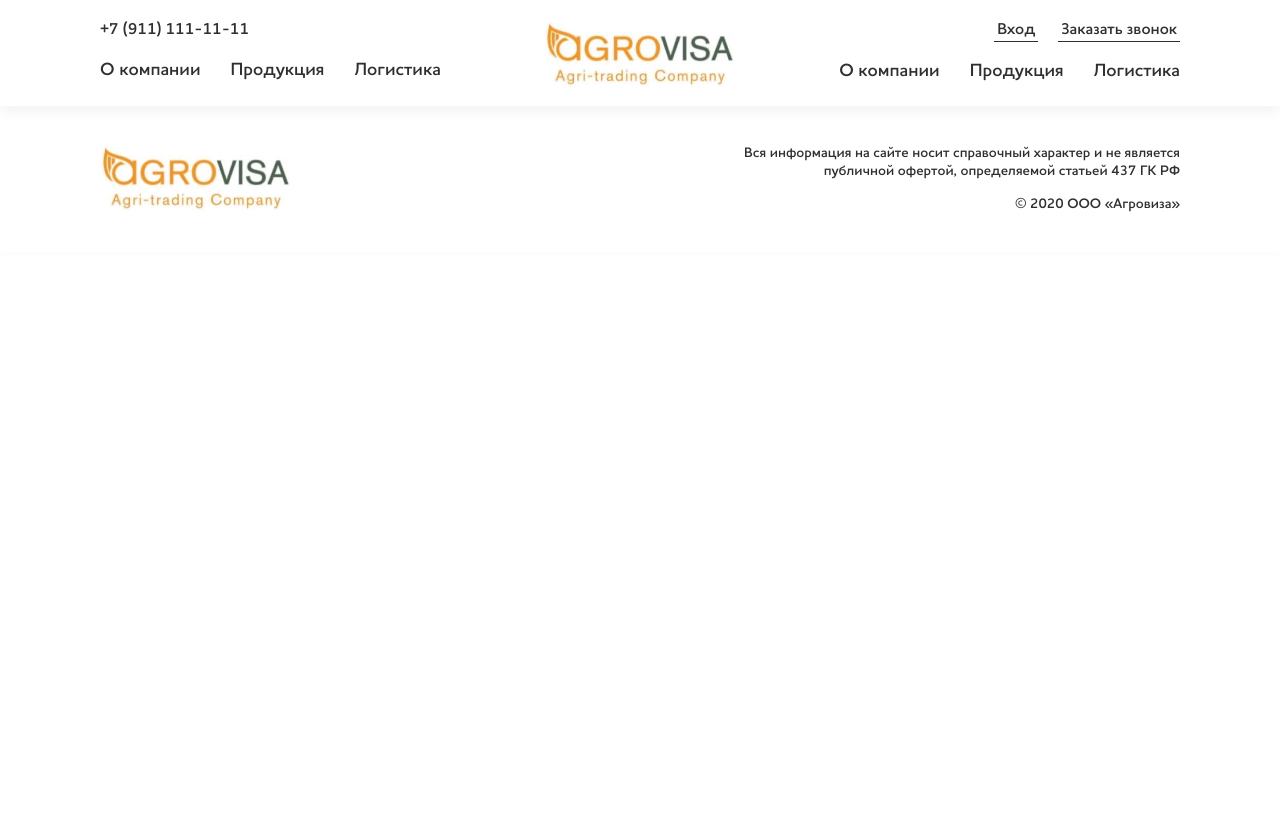
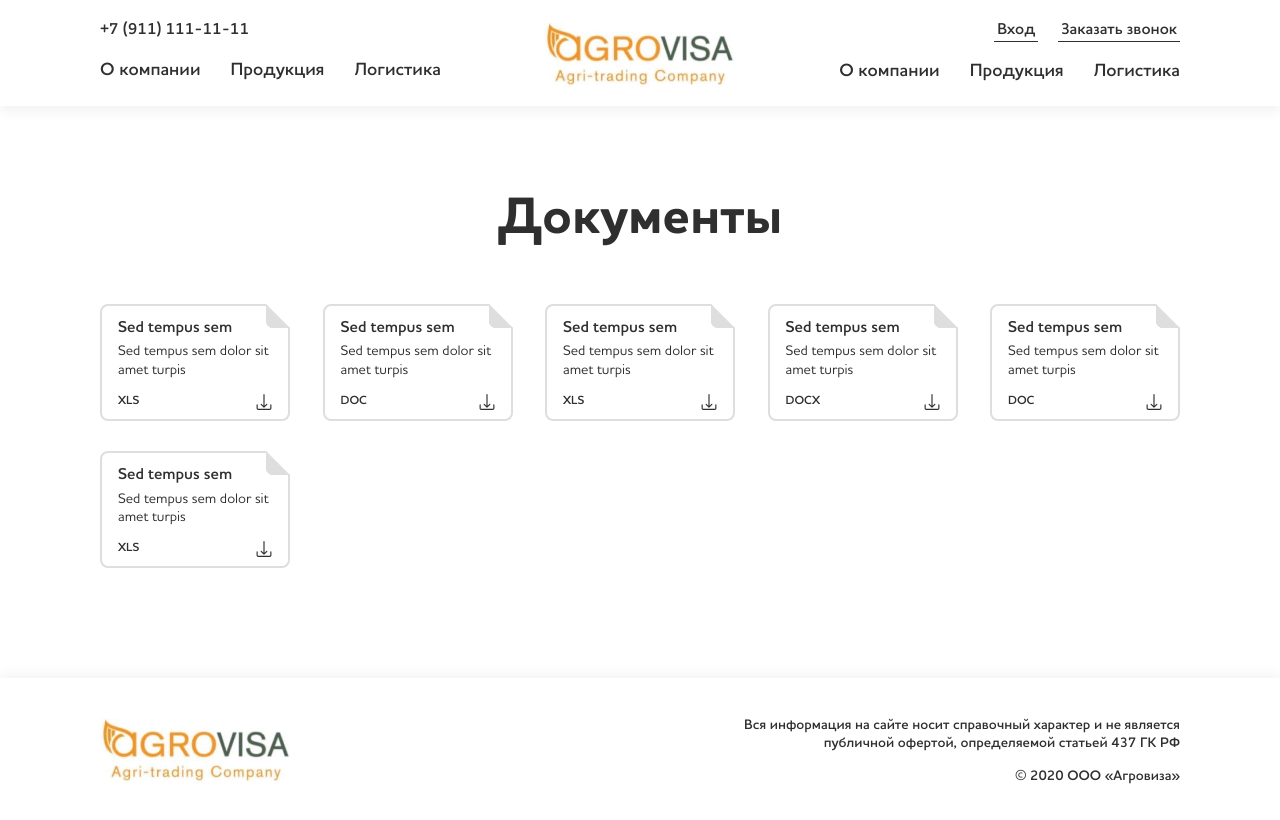
Before and after one commit to dan-rusakov/agrovisa, a Vue app: page /documents in a window 1280 px wide. Shown: the top 820 px of the page. Built offline with nearby package versions, Linux system fonts and the light colour scheme.

Commit message:
add Documents page

```diff
--- a/public/index.html
+++ b/public/index.html
@@ -44,6 +44,10 @@
         <symbol id="icon-arrow" viewBox="0 0 14 14">
           <path d="M10.2406 13.8601L10.9419 13.1588C11.0356 13.0653 11.0823 12.9576 11.0823 12.8359C11.0823 12.7145 11.0356 12.6069 10.9419 12.5135L5.42885 7.00007L10.9418 1.48692C11.0354 1.39342 11.0821 1.28582 11.0821 1.16425C11.0821 1.04265 11.0354 0.93504 10.9418 0.841585L10.2404 0.14033C10.147 0.0466783 10.0394 -4.55862e-08 9.91777 -5.09019e-08C9.79626 -5.62134e-08 9.68866 0.0468256 9.5952 0.14033L3.05798 6.6774C2.96448 6.77086 2.91775 6.87851 2.91775 7.00007C2.91775 7.12163 2.96448 7.22909 3.05798 7.3225L9.5952 13.8601C9.68871 13.9536 9.79631 14 9.91777 14C10.0394 14 10.147 13.9536 10.2406 13.8601Z"/>
         </symbol>
+        <symbol id="icon-download" viewBox="0 0 16 16">
+          <path d="M14.857 10.2857C14.5414 10.2857 14.2856 10.5415 14.2856 10.8571V14.2857C14.2856 14.6013 14.0297 14.8572 13.7141 14.8572H2.28561C1.97 14.8572 1.71417 14.6013 1.71417 14.2857V10.8571C1.71417 10.5415 1.45833 10.2857 1.14273 10.2857C0.827126 10.2857 0.571289 10.5415 0.571289 10.8571V14.2857C0.571289 15.2325 1.3388 16 2.28557 16H13.7142C14.6609 16 15.4284 15.2325 15.4284 14.2857V10.8571C15.4284 10.5415 15.1726 10.2857 14.857 10.2857Z" fill="#2F2F2F"/>
+          <path d="M11.2479 9.88171C11.0265 9.66786 10.6754 9.66786 10.454 9.88171L8.57113 11.7634V0.571439C8.57113 0.255837 8.3153 0 7.9997 0C7.68409 0 7.42826 0.255837 7.42826 0.571439V11.7634L5.54653 9.88171C5.31952 9.66247 4.95778 9.66877 4.73854 9.89574C4.52465 10.1172 4.52465 10.4683 4.73854 10.6897L7.59567 13.5468C7.81856 13.7703 8.18036 13.7707 8.40379 13.5479C8.40413 13.5475 8.40446 13.5472 8.40483 13.5468L11.262 10.6897C11.4812 10.4627 11.4749 10.101 11.2479 9.88171Z" fill="#2F2F2F"/>
+        </symbol>
       </defs>
     </svg>
   </body>
--- a/src/router/index.js
+++ b/src/router/index.js
@@ -25,11 +25,16 @@ Vue.use(VueRouter);
     name: 'Dealers',
     component: () => import(/* webpackChunkName: "dealers" */ '../views/Dealers.vue')
   },
-    {
-      path: '/price-list',
-      name: 'PriceList',
-      component: () => import(/* webpackChunkName: "price-list" */ '../views/PriceList.vue')
-    },
+  {
+    path: '/price-list',
+    name: 'PriceList',
+    component: () => import(/* webpackChunkName: "price-list" */ '../views/PriceList.vue')
+  },
+  {
+    path: '/documents',
+    name: 'Documents',
+    component: () => import(/* webpackChunkName: "documents" */ '../views/Documents.vue')
+  },
 ];
 
 const router = new VueRouter({
--- /dev/null
+++ b/src/views/Documents.vue
@@ -0,0 +1,179 @@
+<template>
+  <div class="content">
+    <section class="documents">
+      <div class="documents__wrapper">
+        <h1 class="documents__title">Документы</h1>
+        <div class="documents__list">
+          <a href="#!" class="document">
+            <h4 class="document__name">Sed tempus sem</h4>
+            <p class="document__text">Sed tempus sem dolor sit amet turpis</p>
+            <p class="document__format">XLS</p>
+            <svg class="document__icon" width="16" height="16">
+              <use xlink:href="#icon-download"></use>
+            </svg>
+          </a>
+          <a href="#!" class="document">
+            <h4 class="document__name">Sed tempus sem</h4>
+            <p class="document__text">Sed tempus sem dolor sit amet turpis</p>
+            <p class="document__format">DOC</p>
+            <svg class="document__icon" width="16" height="16">
+              <use xlink:href="#icon-download"></use>
+            </svg>
+          </a>
+          <a href="#!" class="document">
+            <h4 class="document__name">Sed tempus sem</h4>
+            <p class="document__text">Sed tempus sem dolor sit amet turpis</p>
+            <p class="document__format">XLS</p>
+            <svg class="document__icon" width="16" height="16">
+              <use xlink:href="#icon-download"></use>
+            </svg>
+          </a>
+          <a href="#!" class="document">
+            <h4 class="document__name">Sed tempus sem</h4>
+            <p class="document__text">Sed tempus sem dolor sit amet turpis</p>
+            <p class="document__format">DOCX</p>
+            <svg class="document__icon" width="16" height="16">
+              <use xlink:href="#icon-download"></use>
+            </svg>
+          </a>
+          <a href="#!" class="document">
+            <h4 class="document__name">Sed tempus sem</h4>
+            <p class="document__text">Sed tempus sem dolor sit amet turpis</p>
+            <p class="document__format">DOC</p>
+            <svg class="document__icon" width="16" height="16">
+              <use xlink:href="#icon-download"></use>
+            </svg>
+          </a>
+          <a href="#!" class="document">
+            <h4 class="document__name">Sed tempus sem</h4>
+            <p class="document__text">Sed tempus sem dolor sit amet turpis</p>
+            <p class="document__format">XLS</p>
+            <svg class="document__icon" width="16" height="16">
+              <use xlink:href="#icon-download"></use>
+            </svg>
+          </a>
+        </div>
+      </div>
+    </section>
+  </div>
+</template>
+
+<script>
+  export default {
+    name: 'Documents',
+  }
+</script>
+
+<style lang="scss">
+  .documents {
+    background-color: $white;
+    padding: 80px 0 110px;
+  }
+
+  .documents__wrapper {
+    max-width: 1140px;
+    margin: 0 auto;
+    padding: 0 30px;
+    display: flex;
+    flex-direction: column;
+    align-items: center;
+  }
+
+  .documents__title {
+    font-family: $font-family-base;
+    font-size: 52px;
+    font-weight: $bold;
+    color: $text-color;
+    margin: 0 0 50px;
+    width: 100%;
+    text-align: center;
+  }
+
+  .documents__list {
+    display: grid;
+    grid-template-columns: repeat(5, 190px);
+    justify-content: space-between;
+    align-items: start;
+    width: 100%;
+    grid-row-gap: 30px;
+  }
+
+  .document {
+    background-color: $white;
+    border: 2px solid #DEDEDE;
+    border-radius: 8px;
+    padding: 12px 16px 9px;
+    display: flex;
+    flex-direction: row;
+    flex-wrap: wrap;
+    align-items: flex-end;
+    position: relative;
+    outline: none;
+    transition: .25s border-color ease;
+
+    &::before {
+      content: '';
+      position: absolute;
+      width: 0;
+      height: 0;
+      top: -10px;
+      right: -11px;
+      border-color: transparent #fff transparent transparent;
+      border-style: solid;
+      border-width: 0 41px 41px 0;
+    }
+
+    &::after {
+      content: '';
+      border-color: transparent transparent #DEDEDE #DEDEDE;
+      border-style: solid;
+      border-width: 12px;
+      border-radius: 0 0 0 7px;
+      position: absolute;
+      right: -2px;
+      top: -2px;
+      width: 0;
+      height: 0;
+      transition: .25s border-color ease;
+    }
+
+    &:hover, &:focus {
+      border-color: $brand-color;
+      outline: none;
+
+      &::after {
+        border-color: transparent transparent $brand-color $brand-color;
+      }
+    }
+  }
+
+  .document__name {
+    font-family: $font-family-base;
+    font-weight: $semibold;
+    font-size: 16px;
+    color: $text-color;
+    margin: 0 0 4px;
+  }
+
+  .document__text {
+    font-family: $font-family-base;
+    font-weight: $medium;
+    font-size: 14px;
+    color: $text-color;
+    margin: 0 0 15px;
+  }
+
+  .document__format {
+    font-family: $font-family-base;
+    font-weight: $semibold;
+    font-size: 12px;
+    color: $text-color;
+    text-transform: uppercase;
+  }
+
+  .document__icon {
+    display: block;
+    margin-left: auto;
+
+  }
+</style>
```
Also changed, not shown: src/assets/images/angle-arrow-down 1.svg (deleted).
